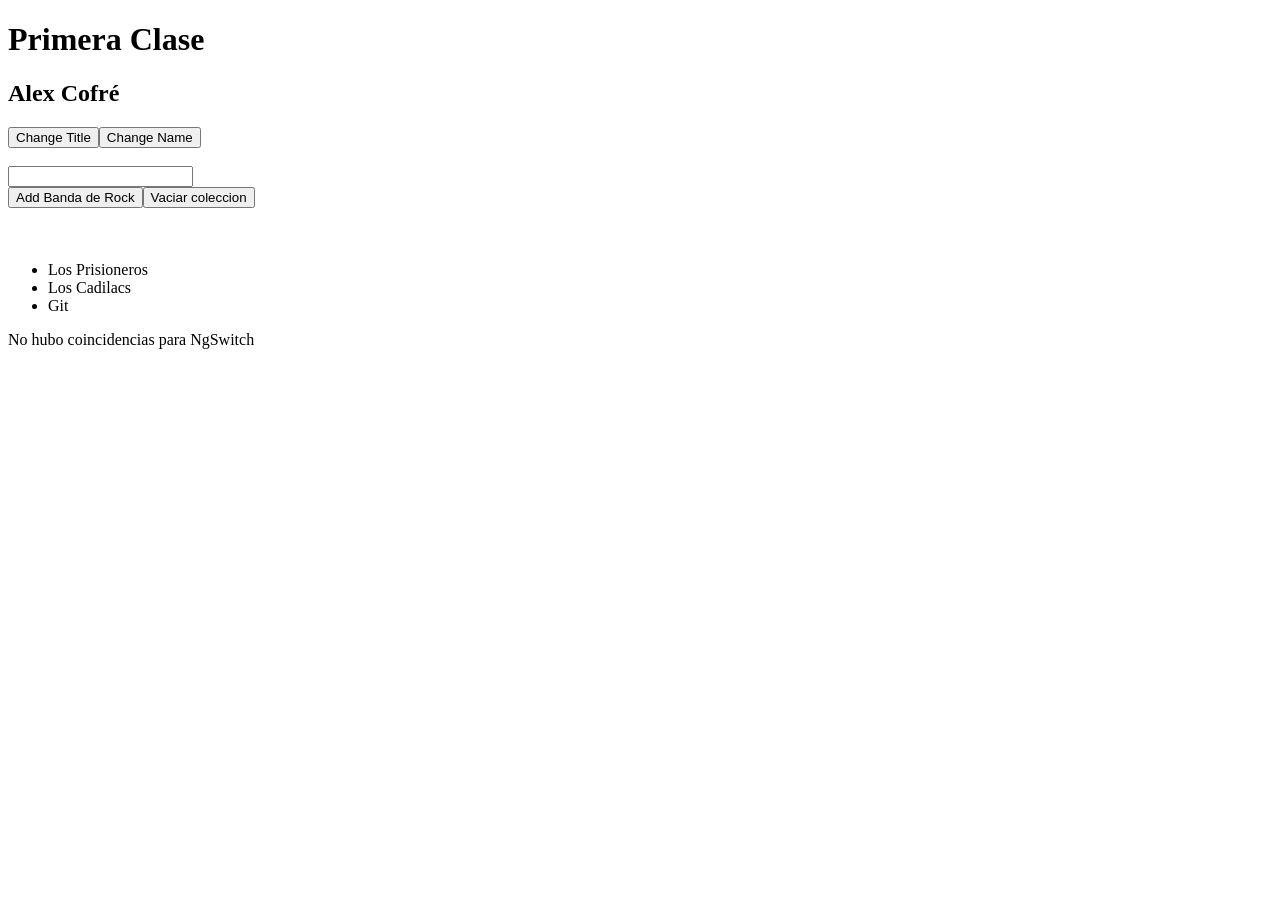
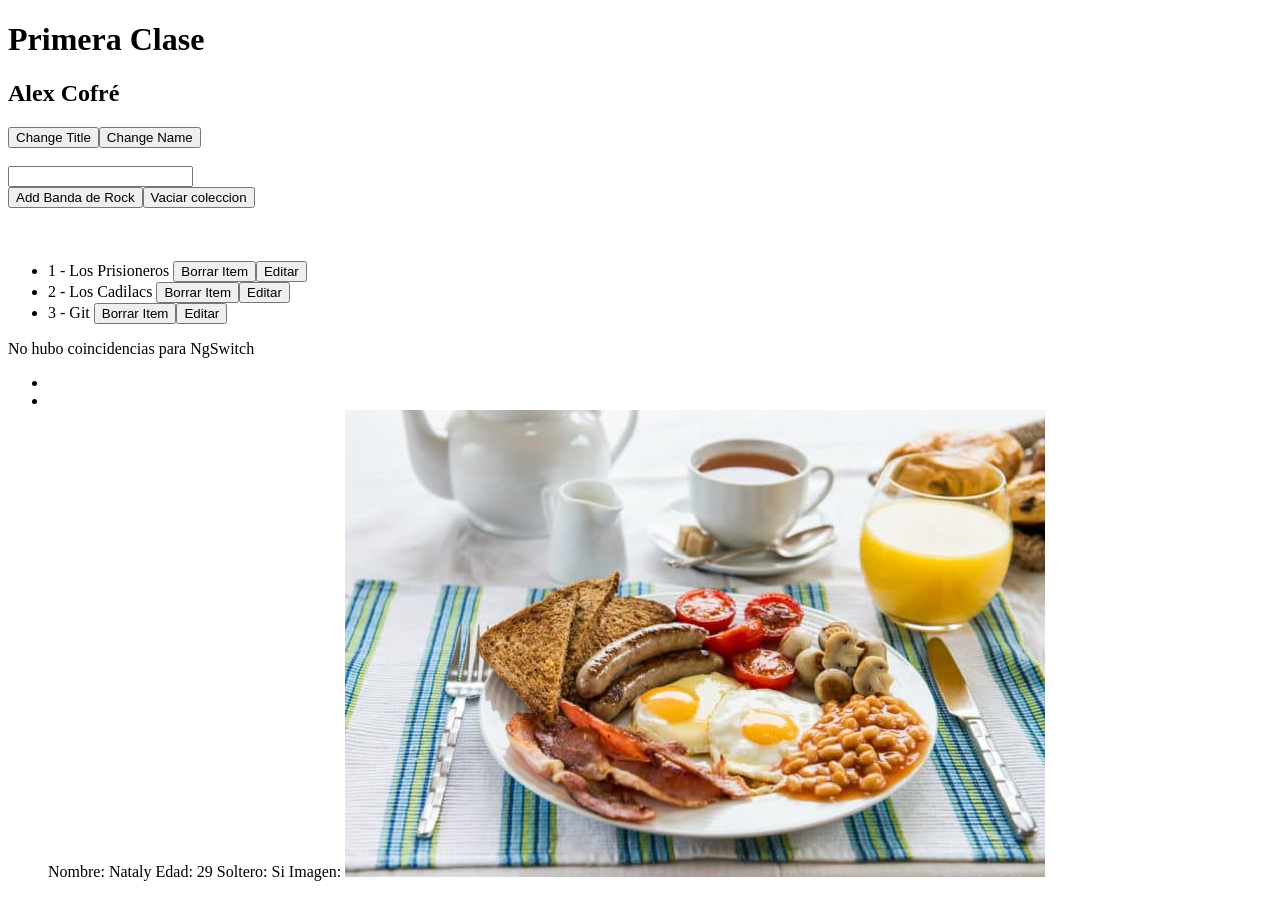
Before and after one commit to alcomcl/angular8-escuelaTi, an Angular app: page / in a window 1280 px wide. Before the commit the page ends 800 px from the top, so only its background shows below. Built offline with nearby package versions, Linux system fonts and the light colour scheme.

Commit message:
Directiva NgFor

```diff
--- a/src/app/app.component.html
+++ b/src/app/app.component.html
@@ -16,8 +16,10 @@
   <li *ngIf="rockBands.length === 0">
     No hay nada para mostrar
   </li>
-  <li *ngFor="let rock of rockBands">
-      {{ rock }}
+  <li *ngFor="let rock of rockBands; index as i">
+    {{ i + 1 }} - {{ rock }}
+    <button (click)="deleteItem(i)">Borrar Item</button>
+    <button (click)="updateItem(i)">Editar</button>
   </li>
 </ul>
 
@@ -36,3 +38,15 @@
 <p *ngSwitchCase="'Ruben'">Se ingreso Ruben</p>
 <p *ngSwitchDefault>No hubo coincidencias para NgSwitch</p>
 </div>
+
+<ul>
+  <li *ngFor="let user of users"><br>
+    <div *ngIf="user.isSingle === true" class="avatar">
+      Nombre: {{ user.name }}
+      Edad: {{ user.age }}
+      Soltero: {{ user.isSingle ? 'Si' : 'No'}}
+      Imagen: <img [src]="user.avatar" alt="">
+    </div>
+
+  </li>
+</ul>
--- a/src/app/app.component.ts
+++ b/src/app/app.component.ts
@@ -1,5 +1,12 @@
 import { Component } from '@angular/core';
 import { FormsModule } from '@angular/forms';
+
+interface User{
+  name: string;
+  age: number;
+  isSingle: boolean;
+  avatar: string;
+}
 
 @Component({
   selector: 'app-root',
@@ -11,6 +18,20 @@ export class AppComponent {
   public name = 'Alex Cofré';
   public rockBandName: string = '';
   public rockBands: string[] = ['Los Prisioneros', 'Los Cadilacs', 'Git'];
+  public users: User[] = [
+    {
+      name: 'Alex',
+      age: 32,
+      isSingle: false,
+      avatar: 'assets/images/img1.jpg'
+    },
+    {
+      name: 'Nataly',
+      age: 29,
+      isSingle: true,
+      avatar: 'assets/images/img1.jpg'
+    }
+  ]
 
 
   changeTitle() {
@@ -38,5 +59,12 @@ export class AppComponent {
     this.rockBands = [];
   }
 
+  deleteItem(index: number){
+    this.rockBands.splice(index, 1)  // eliminamos solo un item
+  }
+
+  updateItem(index: number) {
+    this.rockBands[index] = 'Se actualizo';
+  }
 
 }
```
Also changed, not shown: src/assets/images/img1.jpg (added).
